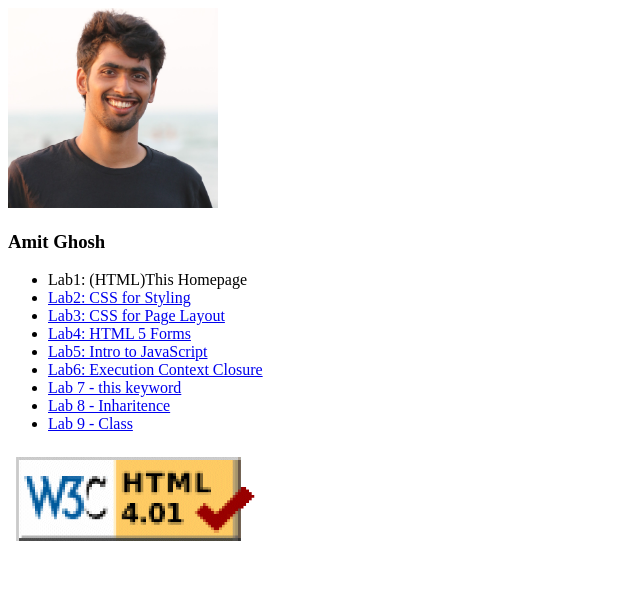
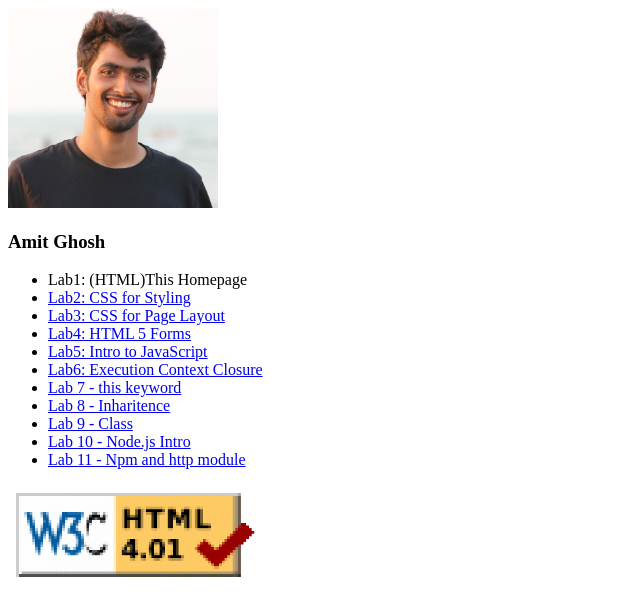
Before and after one commit to amitbd1508/wap.github.io, a plain HTML site: page index.html in a window 1280 px wide. Shown: the whole page, without its empty margins (0-640 px from the left). Drawn offline with Linux system fonts and the light colour scheme.

Commit message:
add lab 11

```diff
--- a/index.html
+++ b/index.html
@@ -22,6 +22,10 @@
         <li><a href="./lab7/">Lab 7 - this keyword</a></li>
         <li><a href="./lab8/">Lab 8 - Inharitence</a></li>
         <li><a href="./lab9/">Lab 9 - Class</a></li>
+        <li><a href="./lab10/">Lab 10 - Node.js Intro</a></li>
+        <li><a href="./lab11/">Lab 11 - Npm and http module</a></li>
+
+
 
     </ul>
 
```
